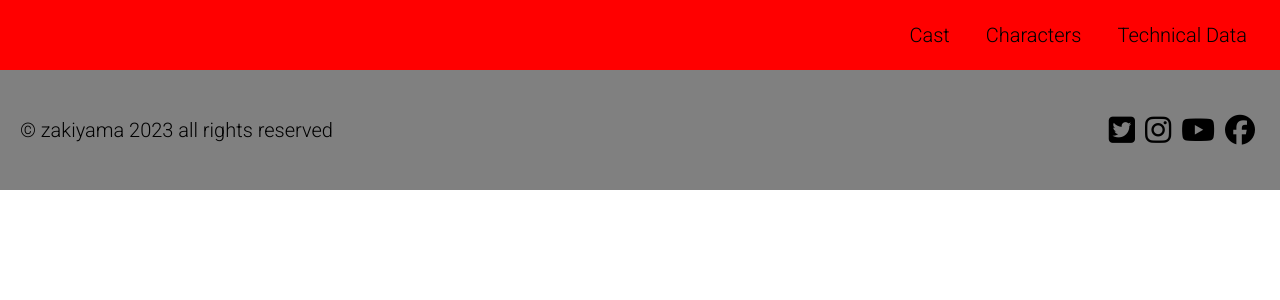
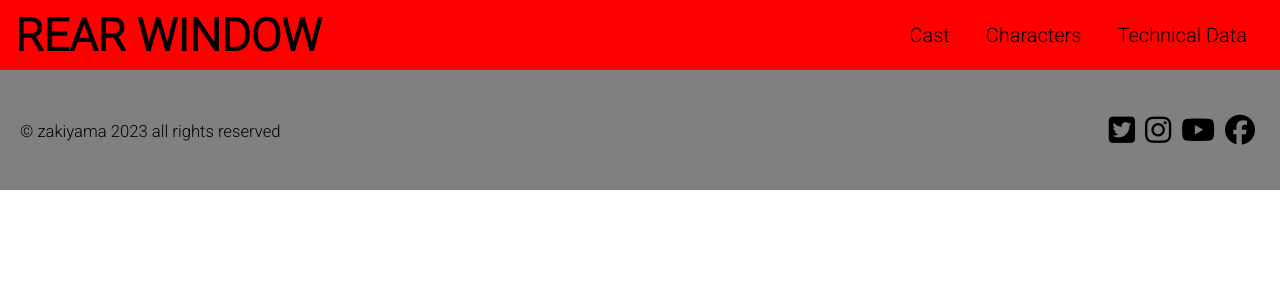
Before and after one commit to emamaria/rear-window, an Angular app: page / in a window 1280 px wide. Shown: the top 300 px of the page. Built offline with nearby package versions, Linux system fonts and the light colour scheme.

Commit message:
ok nav title

```diff
--- a/src/app/components/shared/footer/footer.component.css
+++ b/src/app/components/shared/footer/footer.component.css
@@ -4,6 +4,7 @@ footer{
     height: 120px;
     background-color: gray;
     align-items: center;
+    font-size: 20px;
 }
 
 .sns i{
--- a/src/app/components/shared/navbar/navbar.component.css
+++ b/src/app/components/shared/navbar/navbar.component.css
@@ -3,8 +3,9 @@ ul{
 }
 
 nav{
+    font-size: 20px;
     display: flex;
-    justify-content: flex-end;
+    justify-content: space-between;
     height: 70px;
     background-color: red;
     align-items: center;
@@ -23,3 +24,9 @@ nav ul li:hover{
 nav ul{
     margin-right: 15px;
 }
+
+.title{
+    margin-left: 15px;
+    font-size: 30px;
+
+}
--- a/src/app/components/shared/navbar/navbar.component.html
+++ b/src/app/components/shared/navbar/navbar.component.html
@@ -1,4 +1,7 @@
 <nav>
+  <div class="title">
+    <h1>REAR WINDOW</h1>
+  </div>
   <ul>
     <li>Cast</li>
     <li>Characters</li>
--- a/src/styles.css
+++ b/src/styles.css
@@ -5,7 +5,7 @@
 
 
 *{
-  font-size: 20px;
+  /* font-size: 20px; */
   box-sizing: border-box;
   margin: 0;
   padding: 0;
```
